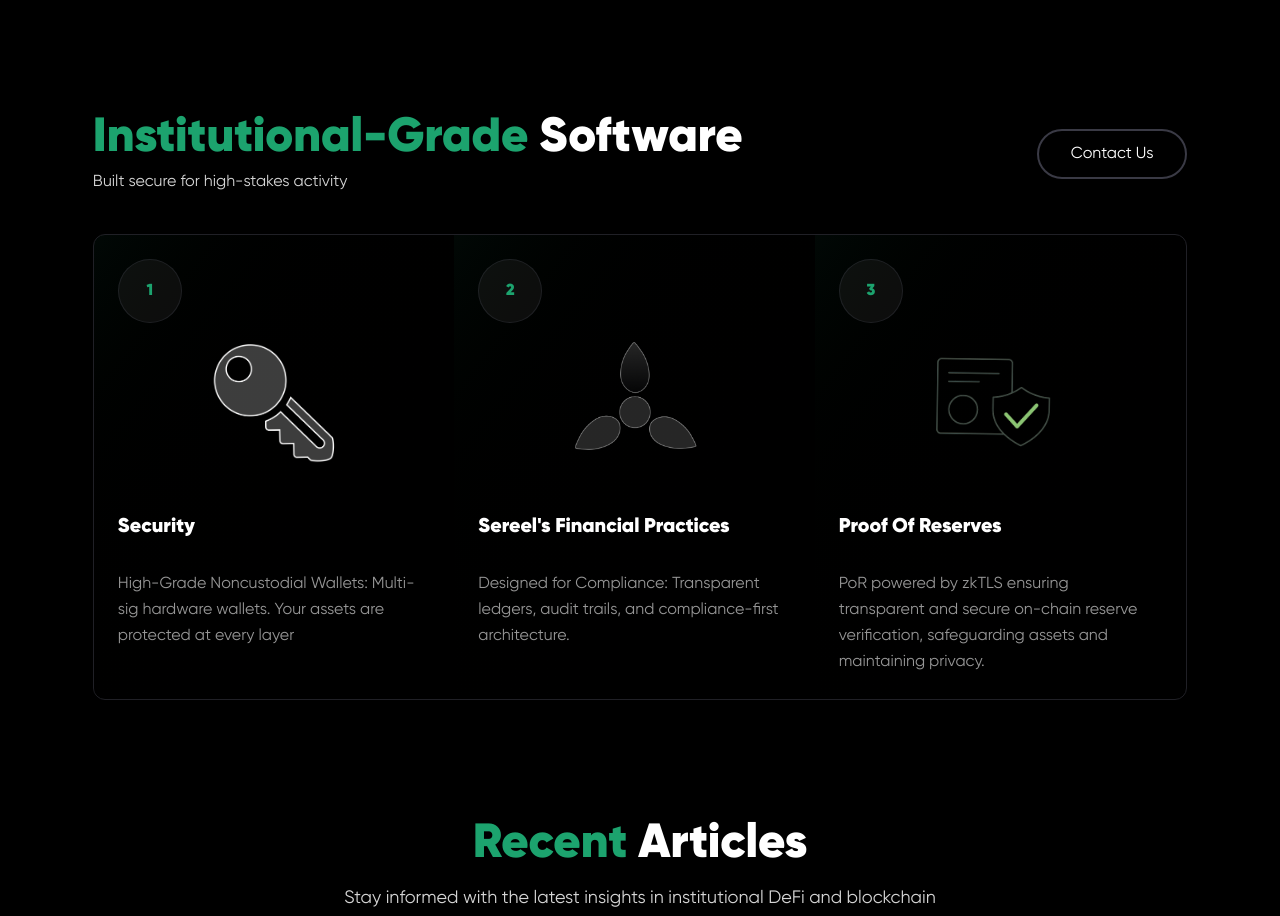
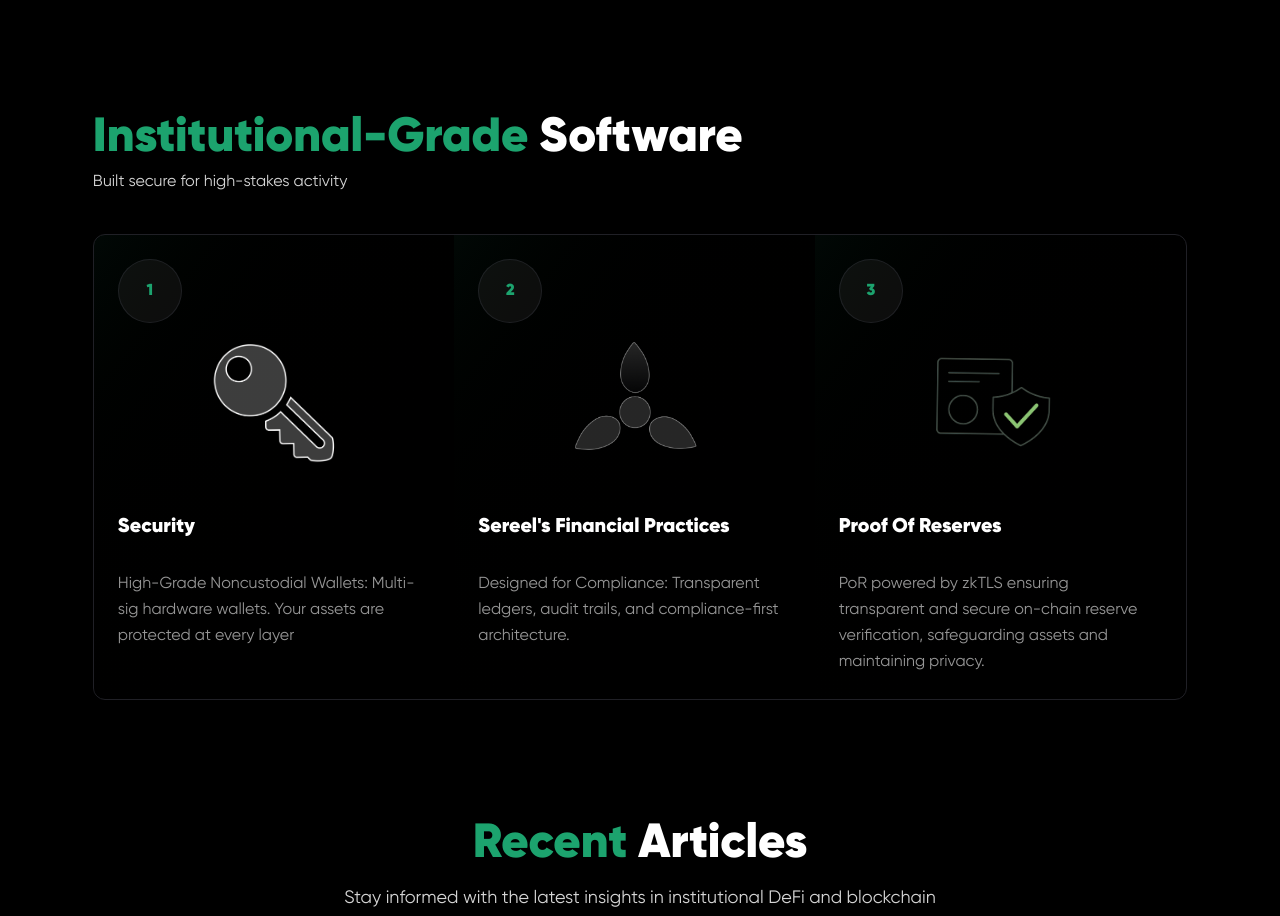
Before and after one commit to 0xsereel/website, a React (Vite) app: page / in a window 1280 px wide. Shown: the part 1420-2336 px from the top of the page. Built offline with nearby package versions, Linux system fonts and the light colour scheme.

Commit message:
feat[}: rm repeat contact us btn

```diff
--- a/src/components/Home/IGS.tsx
+++ b/src/components/Home/IGS.tsx
@@ -81,20 +81,6 @@ export const IGS = () => {
             transition={{ duration: 0.8, delay: 0.4 }}
             viewport={{ once: true }}
           >
-            <motion.div whileHover={{ scale: 1.05 }} whileTap={{ scale: 0.95 }}>
-              <Link
-                to="/contact"
-                className="w-[150px] h-[50px] border-2 border-[#3A3A45] rounded-full flex items-center justify-center hover:border-[#1CA36E] hover:bg-[#1CA36E]/10 transition-all duration-300"
-              >
-                <motion.span
-                  whileHover={{
-                    textShadow: "0 0 10px rgba(28, 163, 110, 0.8)",
-                  }}
-                >
-                  Contact Us
-                </motion.span>
-              </Link>
-            </motion.div>
           </motion.div>
         </AnimatedSection>
 
```
